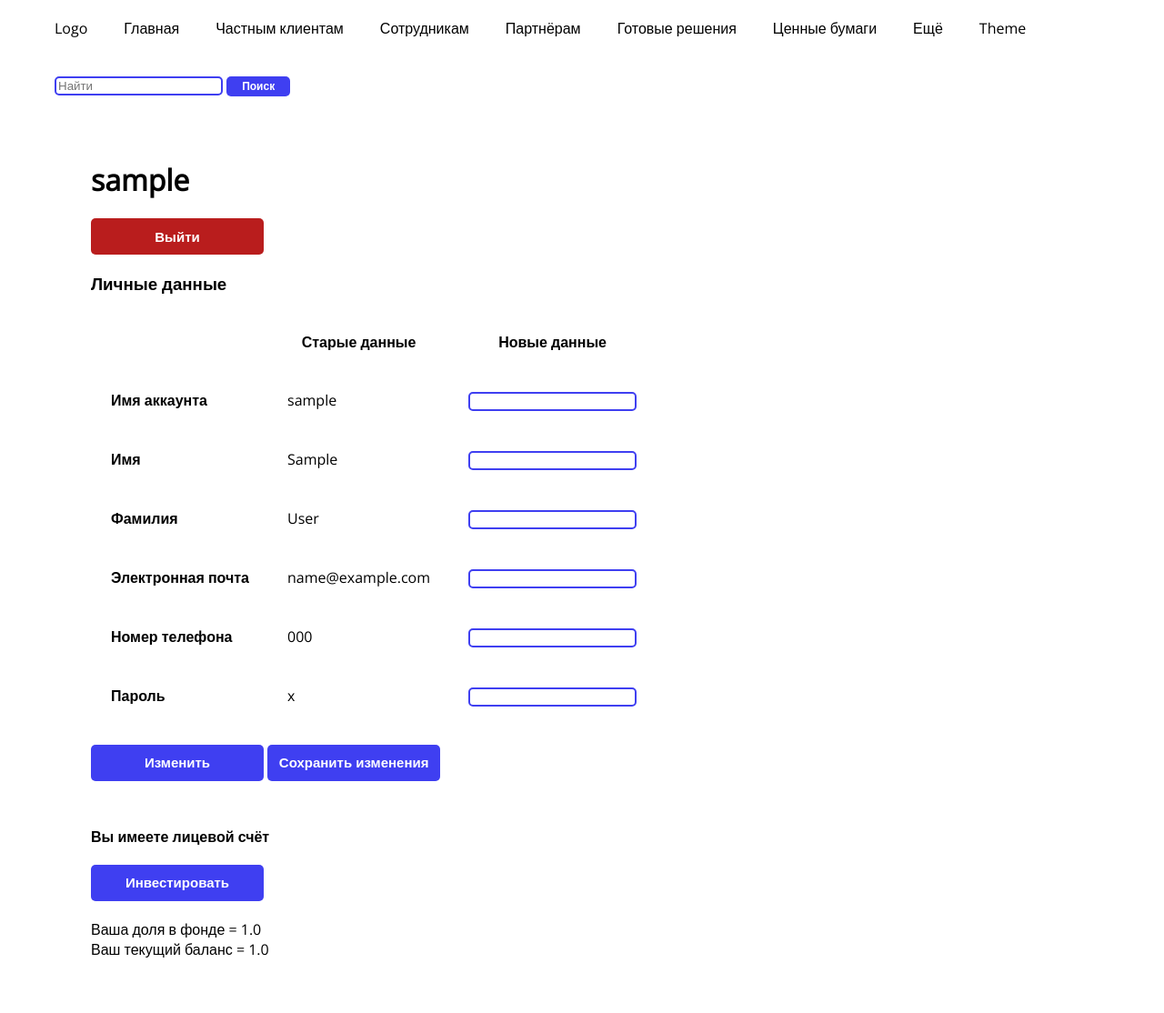
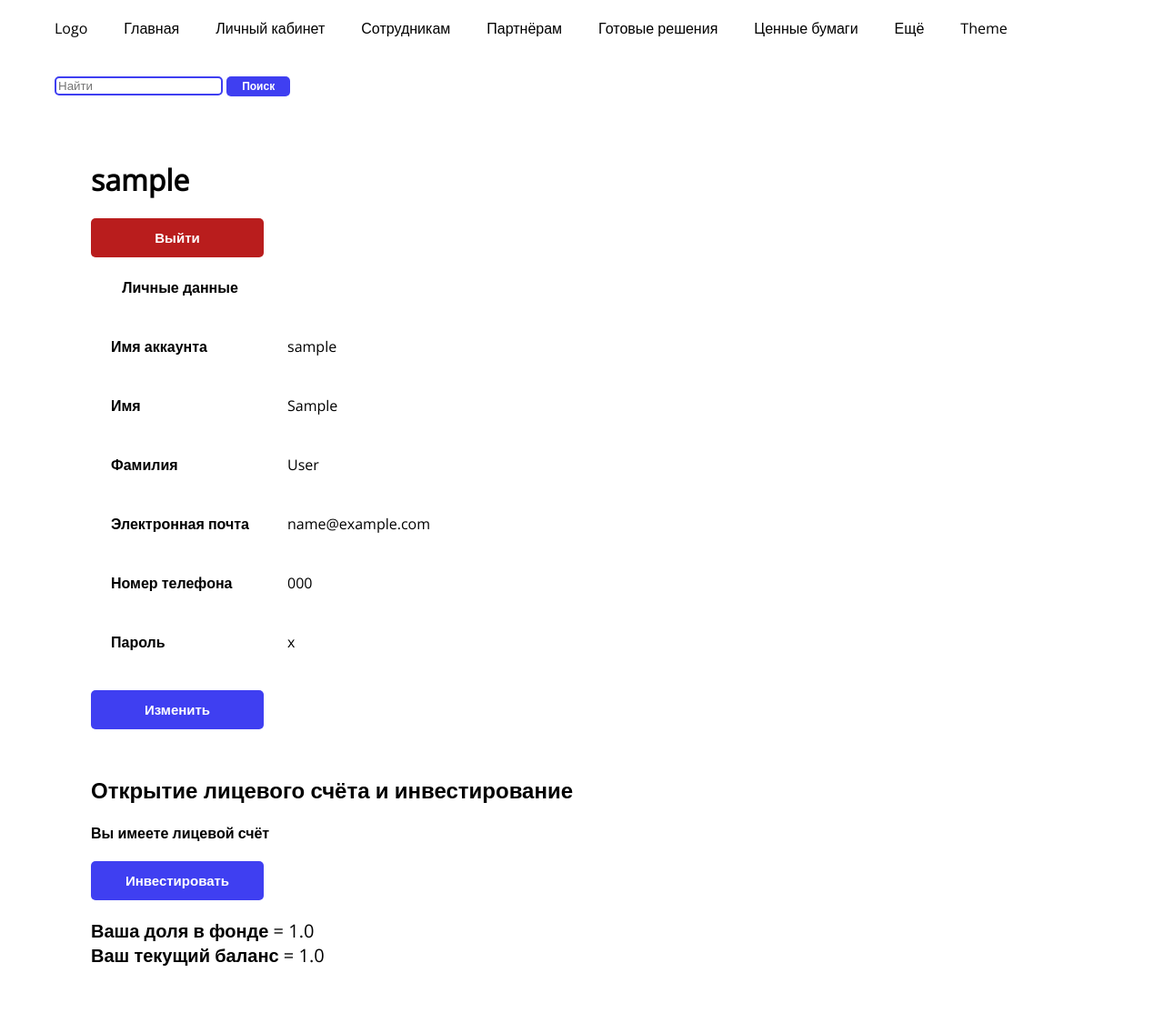
Before and after one commit to PavlovYuri/mif_coursework-django, a Django app: page /currentuser/ in a window 1280 px wide. Shown: the whole page at 91% size. Before the commit the page ends 1053 px from the top, so only its background shows below. Run offline with Django 4.2, Linux system fonts and the light colour scheme; a user stored in the database is signed in; tables that the repository leaves empty hold one stand-in row (values such as "Sample post").

Commit message:
the base is made

```diff
--- a/coursework-project/coursework/mif/employee_functions/employee_functions.py
+++ b/coursework-project/coursework/mif/employee_functions/employee_functions.py
@@ -73,7 +73,7 @@ def calculate_incomes_clients():
         client.current_balance = round(client.share * fin_struct.current_net_asset_value, 2)
         client_expense += client.current_balance
 
-    return [clients, round(client_expense)]
+    return [clients, round(client_expense, 2)]
 
 def get_analytical_plan():
     plan_objects = AnalyticalPlan.objects.exclude(is_completed__exact=True)
--- a/coursework-project/coursework/mif/static/css/base.css
+++ b/coursework-project/coursework/mif/static/css/base.css
@@ -57,7 +57,7 @@ body {
 
 .btn {
     width: 190px;
-    height: 40px;
+    height: 43px;
     background-color: rgb(63, 63, 241);
     color: white;
     font-size: 15px;
@@ -81,7 +81,7 @@ body {
 
 .btn-exit {
     width: 190px;
-    height: 40px;
+    height: 43px;
     background-color: rgb(185, 29, 29);
     color: white;
     font-size: 15px;
--- a/coursework-project/coursework/mif/static/css/currentuser.css
+++ b/coursework-project/coursework/mif/static/css/currentuser.css
@@ -24,6 +24,10 @@ main {
     border-radius: 5px;
 }
 
+.div-personal-account {
+    padding: 10px 0px;
+}
+
 #invest {
     margin-left: 0px;
 }
@@ -31,3 +35,7 @@ main {
 .div-currentuser {
     margin: 20px;
 }
+
+.div-financial-information {
+    font-size: 20px;
+}
--- a/coursework-project/coursework/mif/static/css/invest.css
+++ b/coursework-project/coursework/mif/static/css/invest.css
@@ -11,6 +11,11 @@ main {
     margin: 20px;
 }
 
+#error {
+    color: rgb(185, 29, 29);
+    margin-left: 0px;
+}
+
 #number-shares-input {
     border: 2px solid rgb(63, 63, 241);
     border-radius: 5px;
--- /dev/null
+++ b/coursework-project/coursework/mif/static/js/currentuser.js
@@ -0,0 +1,26 @@
+var old_data = document.getElementById('old-data')
+var new_data = document.getElementById('new-data')
+var input_user_data = document.querySelectorAll(".input-user-data")
+var change_user_data_btn = document.getElementById('change-user-data-btn')
+var save_changes_user_data_btn = document.getElementById('save-changes-user-data-btn')
+
+old_data.style.visibility = "hidden";
+new_data.style.visibility = "hidden";
+
+for (let i=0; i < input_user_data.length; i++) {
+    input_user_data[i].style.visibility = "hidden";
+};
+
+save_changes_user_data_btn.style.visibility = "hidden";
+
+change_user_data_btn.addEventListener("click", function(evt) {
+    evt.preventDefault();
+    old_data.style.visibility = "visible";
+    new_data.style.visibility = "visible";
+
+    for (let i=0; i < input_user_data.length; i++) {
+        input_user_data[i].style.visibility = "visible";
+    };
+
+    save_changes_user_data_btn.style.visibility = "visible";
+});
--- a/coursework-project/coursework/mif/templates/mif/base.html
+++ b/coursework-project/coursework/mif/templates/mif/base.html
@@ -30,7 +30,26 @@
                         <a class="nav-link" href="{% url 'main' %}">Главная</a>
                     </li>
                     <li class="nav-item">
-                        <a class="nav-link" href="#">Частным клиентам</a>
+                        {% if user.is_authenticated %}
+                            {% if user.userprofile %}
+                                <a class="nav-link" href="{% url 'currentuser' %}">Личный кабинет</a>
+                            {% else %}
+                                {% if user.employeeprofile.position == 'бухгалтер' %}
+                                    <a class="nav-link" href="{% url 'accountant' %}">Личный кабинет</a>
+                                {% endif %}
+                                {% if user.employeeprofile.position == 'менеджер' %}
+                                    <a class="nav-link" href="{% url 'manager' %}">Личный кабинет</a>
+                                {% endif %}
+                                {% if user.employeeprofile.position == 'аналитик' %}
+                                    <a class="nav-link" href="{% url 'analyst' %}">Личный кабинет</a>
+                                {% endif %}
+                                {% if user.employeeprofile.position == 'директор' %}
+                                    <a class="nav-link" href="{% url 'director' %}">Личный кабинет</a>
+                                {% endif %}
+                            {% endif %}
+                        {% else %}
+                            <a class="nav-link" href="{% url 'loginuser' %}">Личный кабинет</a>
+                        {% endif %}
                     </li>
                     <li class="nav-item">
                         <a class="nav-link" href="{% url 'login_employee' %}">Сотрудникам</a>
@@ -68,7 +87,6 @@
 
         {% endblock content %}
 
-        <script type="text/javascript" src="{% static 'js/base.js' %}"></script>
         {% block scripts %}
 
         {% endblock scripts %}
--- a/coursework-project/coursework/mif/templates/mif/currentuser.html
+++ b/coursework-project/coursework/mif/templates/mif/currentuser.html
@@ -21,14 +21,13 @@
                             <button id="logoutuser-btn" class="btn-exit" type="submits">Выйти</button>
                         </form>
                     </div>
-                    <h3 id="h3-user-data">Личные данные</h3>
                     <form id="form-user-data" method="POST">
                         {% csrf_token %}
                         <table id="table-user-data">
                             <tr id="head-tr-user-data">
-                                <th class="th-user-data"></th>
-                                <th class="th-user-data">Старые данные</th>
-                                <th class="th-user-data">Новые данные</th>
+                                <th class="th-user-data">Личные данные</th>
+                                <th class="th-user-data"><span id="old-data">Старые данные</span></th>
+                                <th class="th-user-data"><span id="new-data">Новые данные</span></th>
                             </tr>
                             <tr class="tr-user-data">
                                 <td class="td-user-data"><strong>Имя аккаунта</strong></td>
@@ -63,17 +62,20 @@
                         </table>
                         <div id="user-data-buttons">
                             <button id="change-user-data-btn" class="btn">Изменить</button>
-                            <button id="save-changes-user-data" class="btn" type="submit">Сохранить изменения</button>
+                            <button id="save-changes-user-data-btn" class="btn" type="submit">Сохранить изменения</button>
                         </div>
                     </form>
                 </div>
                 <div id="financial-information" class="currentuser-container">
+                    <h2 id="h2-financial-inforamtion">Открытие лицевого счёта и инвестирование</h2>
                     <div id="personal-account">
                             {% if user_profile.opened_personal_account == False %}
                                 <form method="POST" id="personal-account-form">
                                     {% csrf_token %}
-                                    <div id="p-personal-account">Согласны ли вы открыть лицевой счёт?<input id="personal-account-input" type="checkbox" name="approval"></div>
-                                    <button id="personal-account-btn" type="submit" class="btn">Открыть лицевой счёт</button>
+                                    <div class="div-personal-account">Согласны ли вы открыть лицевой счёт?<input id="personal-account-input" type="checkbox" name="approval"></div>
+                                    <div class="div-personal-account">
+                                        <button id="personal-account-btn" type="submit" class="btn">Открыть лицевой счёт</button>
+                                    </div>
                                 </form>
                             {% else %}
                                 <div><strong>Вы имеете лицевой счёт</strong></div>
@@ -95,10 +97,10 @@
                         {% endif %}
                     </div>
                     <div class="client-income" class="div-currentuser">
-                        <div id="share">Ваша доля в фонде = {{ current_share }}</div>
+                        <div id="share" class="div-financial-information"><strong>Ваша доля в фонде</strong> = {{ current_share }}</div>
                     </div>
                     <div class="client-income" class="div-currentuser">
-                        <div id="current-balance">Ваш текущий баланс = {{ current_balance }}</div>
+                        <div id="current-balance" class="div-financial-information"><strong>Ваш текущий баланс</strong> = {{ current_balance }}</div>
                     </div>
                 </div>
             </div>
@@ -115,5 +117,10 @@
                 </div>
             </div>
         {% endif %}
+
     </main>
 {% endblock content %}
+
+{% block scripts %}
+    <script type="text/javascript" src="{% static 'js/currentuser.js' %}"></script>
+{% endblock scripts %}
--- a/coursework-project/coursework/mif/views.py
+++ b/coursework-project/coursework/mif/views.py
@@ -86,15 +86,18 @@ def currentuser(request):
 def invest(request):
     if request.method == 'POST':
         fin_struct = FinDistribution.objects.get(id=1)
-        request.user.userprofile.share += int(request.POST['number_shares']) / fin_struct.all_shares
-        request.user.userprofile.recent_purchase = int(request.POST['number_shares'])
-        request.user.userprofile.is_processed = False
-        request.user.userprofile.save()
-        fin_struct.current_net_asset_value += int(request.POST['number_shares']) * fin_struct.current_value_share
-        fin_struct.budget += int(request.POST['number_shares']) * fin_struct.current_value_share
-        fin_struct.save()
-        calculate_share()
-        return redirect('currentuser')
+        if int(request.POST['number_shares']) <= fin_struct.shares_left:
+            request.user.userprofile.share += int(request.POST['number_shares']) / fin_struct.all_shares
+            request.user.userprofile.recent_purchase = int(request.POST['number_shares'])
+            request.user.userprofile.is_processed = False
+            request.user.userprofile.save()
+            fin_struct.current_net_asset_value += int(request.POST['number_shares']) * fin_struct.current_value_share
+            fin_struct.budget += int(request.POST['number_shares']) * fin_struct.current_value_share
+            fin_struct.save()
+            calculate_share()
+            return redirect('currentuser')
+        else:
+            return render(request, "mif/invest.html", {'fin_struct': fin_struct, 'error': 'Осталось меньшее число паёв!'})
     else:
         calculate_remaining_number_shares()
         fin_struct = FinDistribution.objects.get(id=1)
```
Also changed, not shown: coursework-project/coursework/mif/static/js/invest.js (added, +16 -0 lines), coursework-project/coursework/mif/templates/mif/invest.html (+9 -3 lines), coursework-project/coursework/mif/static/js/base.js (deleted).
